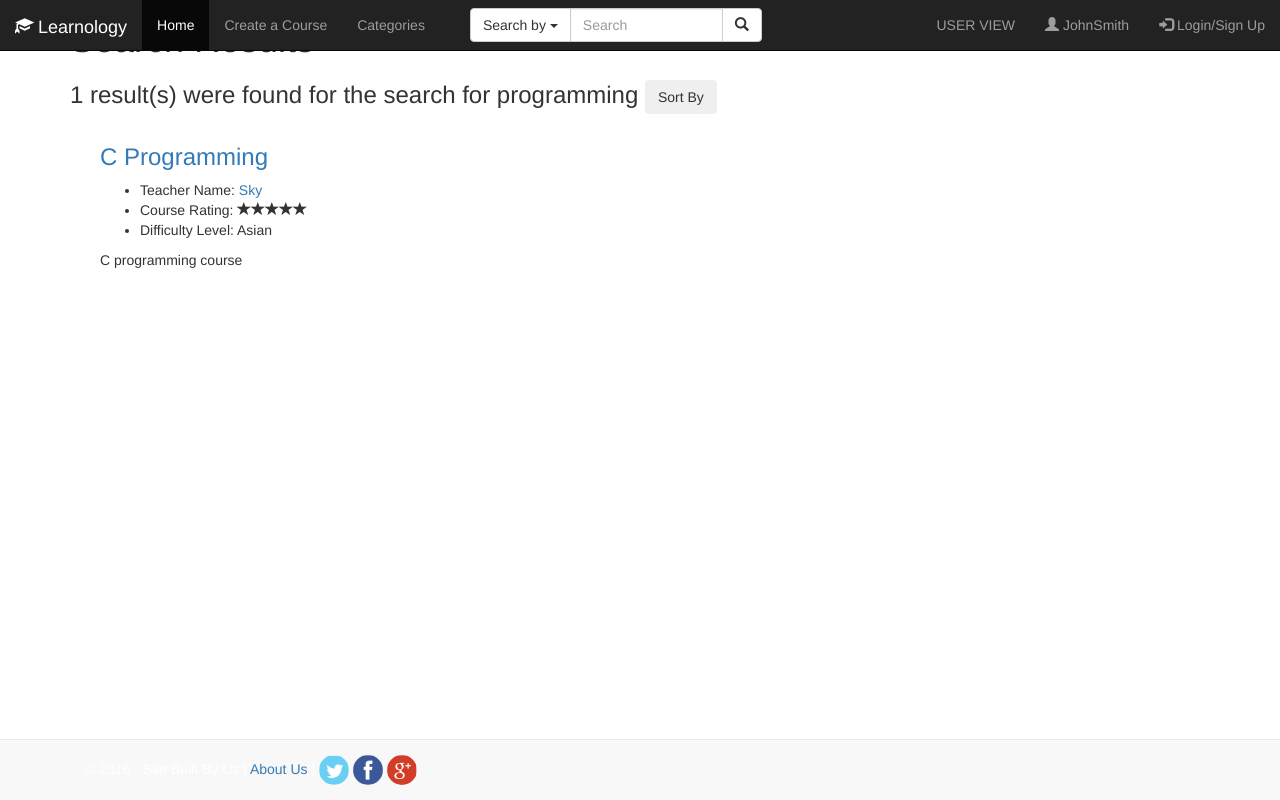
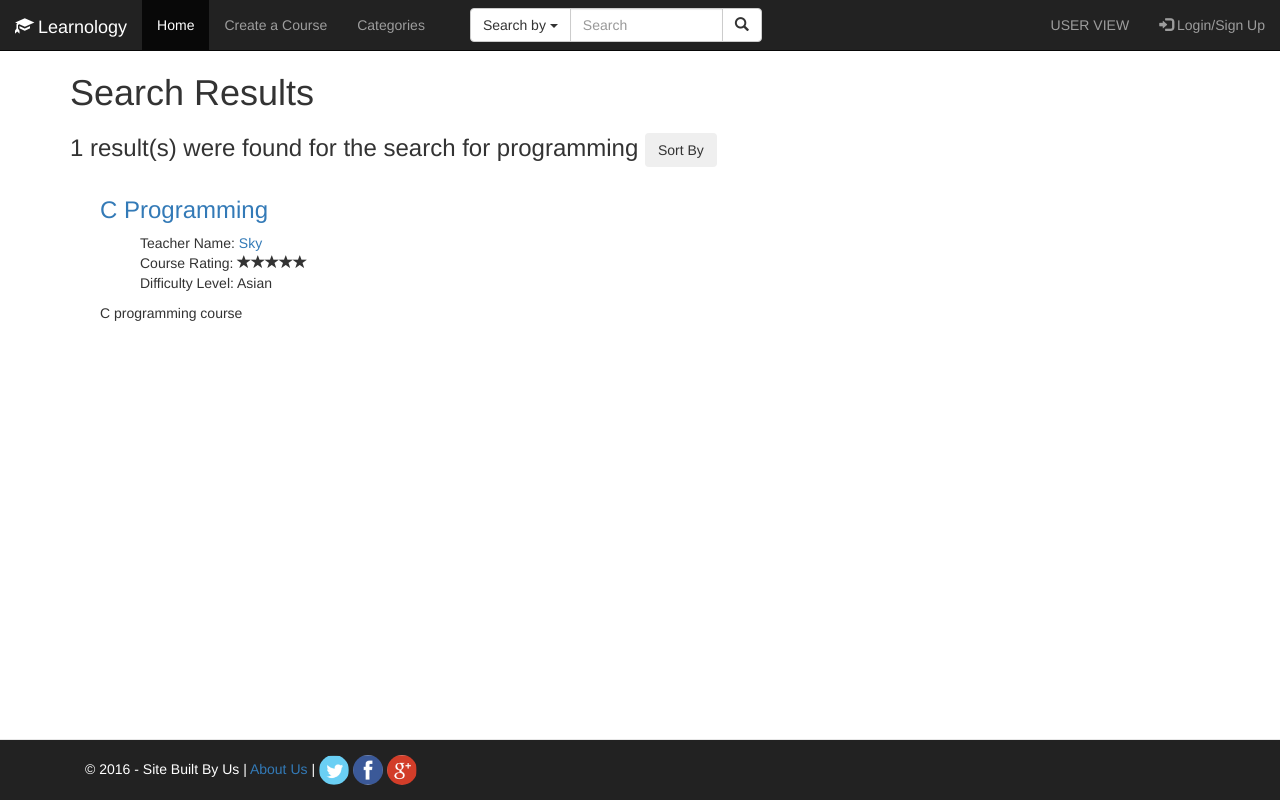
Before and after one commit to nishikiw/Learnology, a plain HTML site: page search.html in a window 1280 px wide. Drawn offline with nearby package versions, Linux system fonts and the light colour scheme.

Commit message:
changed css link in search.html file

```diff
--- a/search.html
+++ b/search.html
@@ -189,14 +189,14 @@
 
   <!-- Latest compiled and minified CSS -->
   <link rel="stylesheet" href="http://maxcdn.bootstrapcdn.com/bootstrap/3.3.6/css/bootstrap.min.css">
-  <link rel="stylesheet" href="style.css"/>
+  <link rel="stylesheet" href="css/search.css"/>
 
   <!-- jQuery library -->
   <script src="https://ajax.googleapis.com/ajax/libs/jquery/1.12.0/jquery.min.js"></script>
 
   <!-- Latest compiled JavaScript -->
   <script src="http://maxcdn.bootstrapcdn.com/bootstrap/3.3.6/js/bootstrap.min.js"></script>
-  <script src="navbar.js"></script>
+  <script src="scripts/navbar.js"></script>
 </body>
 
 </html>
```
